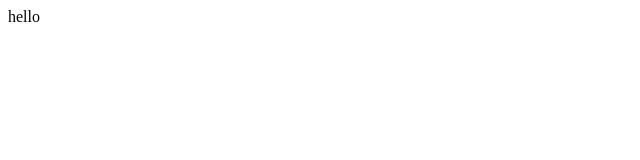
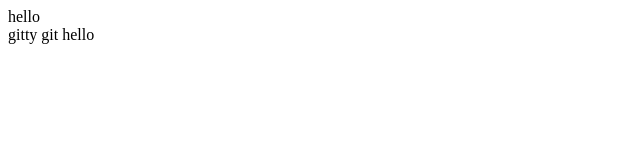
Before and after one commit to hemanthrokz/Readme.md, a plain HTML site: page index.html in a window 1280 px wide. Shown: the full height of the page, 0-640 px from the left. Drawn offline with Linux system fonts and the light colour scheme.

```diff
--- a/index.html
+++ b/index.html
@@ -1 +1,2 @@
 <div>hello</div>
+<div>gitty git hello</div>
```
Also changed, not shown: hello.html (added, +1 -0 lines), 1 other file.
